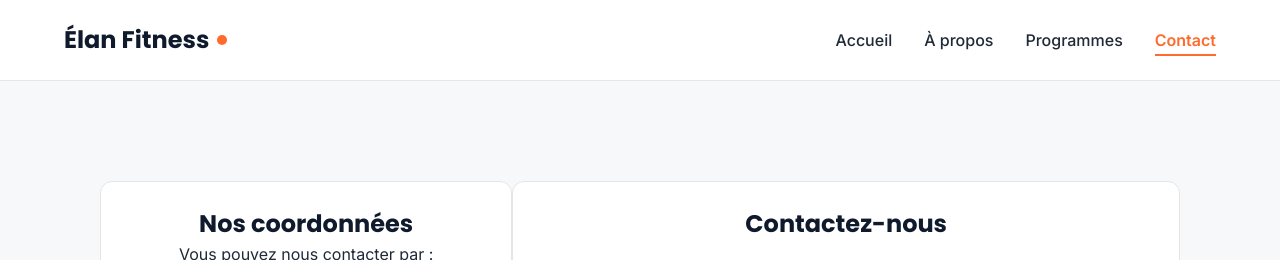
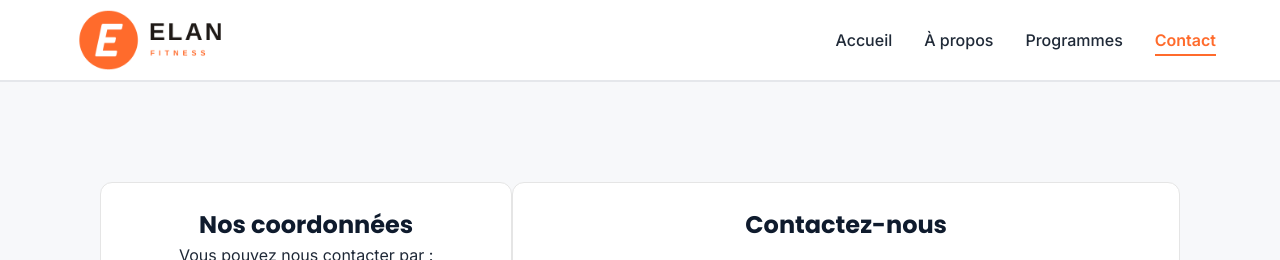
Before and after one commit to pinkjaguar007/brief-1, a plain HTML site: page BRIEF1/contacter-nous.html in a window 1280 px wide. Shown: the top 260 px of the page. Drawn offline with Linux system fonts and the light colour scheme.

Commit message:
logo added

```diff
--- a/BRIEF1/contacter-nous.html
+++ b/BRIEF1/contacter-nous.html
@@ -21,8 +21,9 @@
 <body>
 
     <header class="en-tete">
+        <header class="en-tete">
             <div class="conteneur en-tete-contenu">
-            <a href="#accueil" class="logo">Élan Fitness</a>
+                <a href="#accueil" class="logo"><img src="img/elan-fitness-logo-transparent.png" alt="logo"></a>
 
                 <nav aria-label="Navigation principale">
                     <ul class="menu">
@@ -33,6 +34,8 @@
                     </ul>
                 </nav>
             </div>
+        </header>
+
     </header>
 
     <main>
@@ -85,7 +88,7 @@
                             <input type="tel" id="telephone" name="telephone" required>
                         </div>
 
-                        <div >
+                        <div>
                             <label for="message">Message</label>
                             <textarea id="message" name="message" rows="5" required></textarea>
                         </div>
--- a/BRIEF1/style.css
+++ b/BRIEF1/style.css
@@ -175,9 +175,8 @@ button:focus-visible {
 .logo {
   display: flex;
   align-items: center;
-  font-family: 'Poppins', Arial, sans-serif;
-  font-size: 24px;
-  font-weight: 700;
+  width: 170px;
+  height: 170px;
   color: #0F1B2D;
 }
 
```
Also changed, not shown: BRIEF1/a-propos.html (+4 -5 lines), BRIEF1/index.html (+1 -1 lines), BRIEF1/programmes.html (+4 -5 lines), BRIEF1/img/elan-fitness-logo-transparent.png (added). Lines whose indentation alone changed are shown as unchanged.
